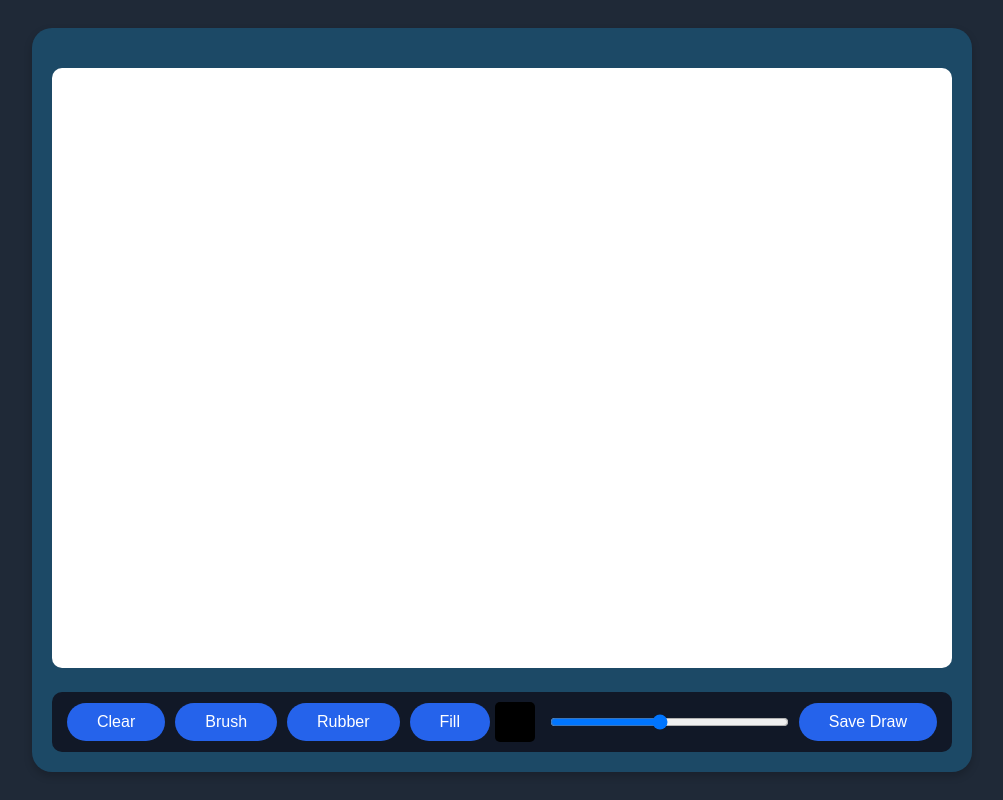
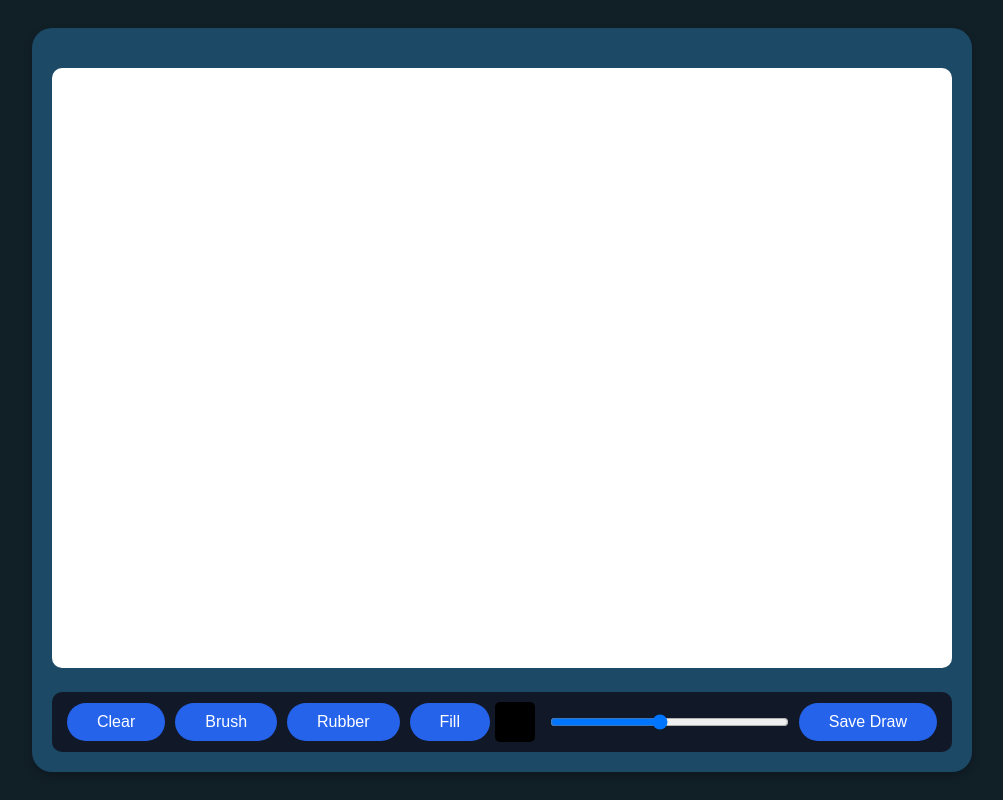
Before and after one commit to MatheusNicolasTz/adventureapp, a website: page Public/index.html in a window 1280 px wide. Shown: the whole page, without its empty margins (138-1141 px from the left). Drawn offline with nearby package versions, Linux system fonts and the light colour scheme; no server answers.

```diff
--- a/Public/styles.css
+++ b/Public/styles.css
@@ -4,7 +4,7 @@
     align-items: center;
     height: 100vh;
     margin: 0;
-    background-color: #1f2937;
+    background-color: #111F27;
 }
 
 .container {
```
